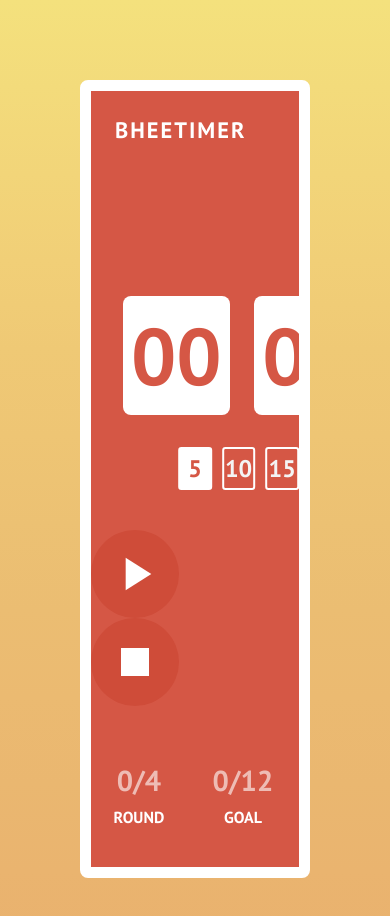
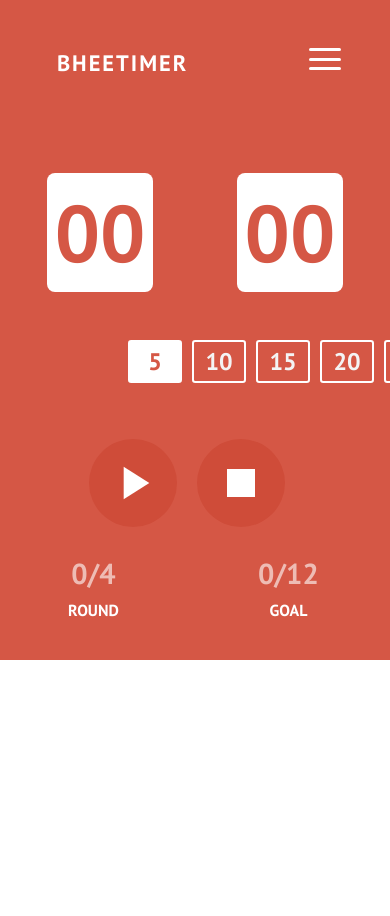
Before and after one commit to jajibhee/Bheetimer, a website built with webpack: page src/pug/index.pug in a window 390 px wide. After the commit the page ends 844 px from the top, so only its background shows below. Built offline with nearby package versions, Linux system fonts and the light colour scheme; files whose address does not match are found by name.

Commit message:
mobile version

```diff
--- a/src/js/slider.js
+++ b/src/js/slider.js
@@ -11,8 +11,6 @@ var mySwiper = new Swiper(".swiper-container", {
   slidesOffsetBefore: 0,
   slidesOffsetAfter: 0,
   grabCursor: true
-  // centerInsufficientSlides: true
 });
 
 mySwiper.on("click", () => console.log("slide changed"));
-// mySwiper.isBeginning(false);
--- a/src/sass/_slider.scss
+++ b/src/sass/_slider.scss
@@ -1,8 +1,5 @@
-body {
-  width: 100%;
-  overflow: hidden;
-}
 .swiper-slide {
+  margin: 1rem 0;
   box-sizing: border-box;
   height: max-content;
   padding: 0.25rem 0;
@@ -14,7 +11,6 @@ body {
   border-radius: 0.2rem;
   text-align: center;
   font-size: 1.5rem;
-  // margin-right: 10rem;
 
   &-active {
     background-color: #fff;
--- a/src/sass/app.scss
+++ b/src/sass/app.scss
@@ -39,14 +39,12 @@ p {
   justify-content: center;
   align-items: center;
   padding: 5rem;
-  // max-width: 100%;
 }
 
 .section {
   background-color: colors(primary);
   border-radius: 0.5rem;
   border: 0.7rem solid white;
-  // width: 50%;
   overflow: hidden;
 }
 .header {
@@ -163,3 +161,20 @@ p {
     opacity: 1;
   }
 }
+
+@media (max-width: 760px) {
+  .header {
+    margin-top: 0.5rem;
+    margin-bottom: 1.5rem;
+  }
+  .section {
+    border: none;
+    border-radius: 0;
+  }
+  .main {
+    padding: 0;
+  }
+  .tracker {
+    margin-top: 1rem;
+  }
+}
```
Also changed, not shown: dist/assets/css/app.css, dist/assets/js/app.js, 1 other file.
